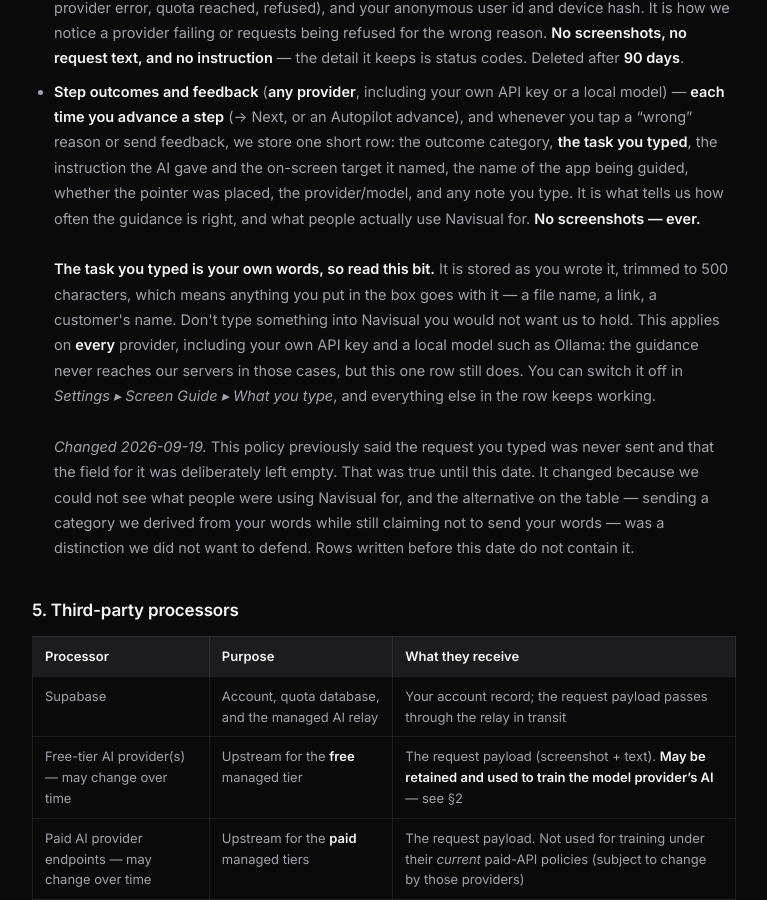
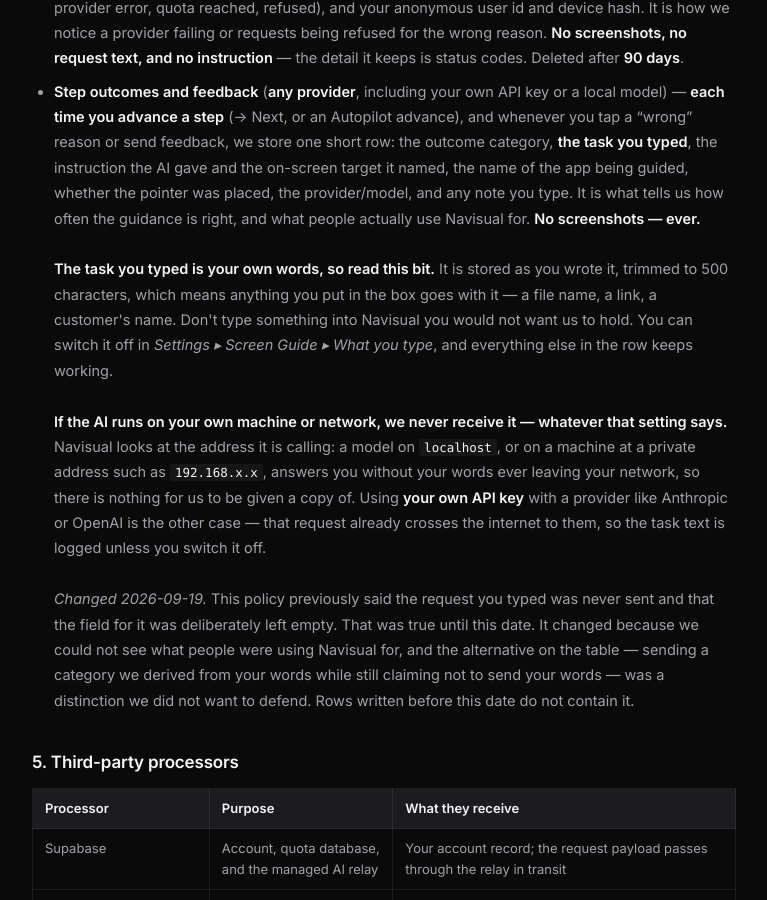
Before and after one commit to NavisualGuide/NavisualGuide.github.io, a Jekyll site: the page privacy.html, which Jekyll copies as it is, in a window 1280 px wide and 900 px high, scrolled down 3833 px. Shown: the whole window, without its empty margins (256-1023 px from the left). Built offline with Jekyll 4.4.1, drawn with Linux system fonts in a browser that asks for light colours.

Commit message:
privacy: a local model means we never receive what you typed
Follows the app change: the gate is now the endpoint, not the provider. If the
AI answers from localhost or a private address, the task text is not sent at
all, whatever the setting says. Using your own API key with a remote provider is
the case where it is sent, because that request already crosses the internet.

This makes yesterday's removal of a promise land better than it did an hour ago:
the broad "applies on every provider including Ollama" sentence is replaced by a
narrower and more honest one.

Co-Authored-By: Claude Opus 5 <noreply@anthropic.com>

```diff
--- a/privacy.html
+++ b/privacy.html
@@ -262,11 +262,17 @@
           <strong>The task you typed is your own words, so read this bit.</strong> It is stored as
           you wrote it, trimmed to 500 characters, which means anything you put in the box goes
           with it — a file name, a link, a customer's name. Don't type something into Navisual
-          you would not want us to hold. This applies on <strong>every</strong> provider, including
-          your own API key and a local model such as Ollama: the guidance never reaches our servers
-          in those cases, but this one row still does. You can switch it off in
+          you would not want us to hold. You can switch it off in
           <em>Settings ▸ Screen Guide ▸ What you type</em>, and everything else in the row
           keeps working.
+          <br><br>
+          <strong>If the AI runs on your own machine or network, we never receive it — whatever
+          that setting says.</strong> Navisual looks at the address it is calling: a model on
+          <code>localhost</code>, or on a machine at a private address such as
+          <code>192.168.x.x</code>, answers you without your words ever leaving your network, so
+          there is nothing for us to be given a copy of. Using <strong>your own API key</strong>
+          with a provider like Anthropic or OpenAI is the other case — that request already
+          crosses the internet to them, so the task text is logged unless you switch it off.
           <br><br>
           <em>Changed 2026-09-19.</em> This policy previously said the request you typed was never
           sent and that the field for it was deliberately left empty. That was true until this
```
